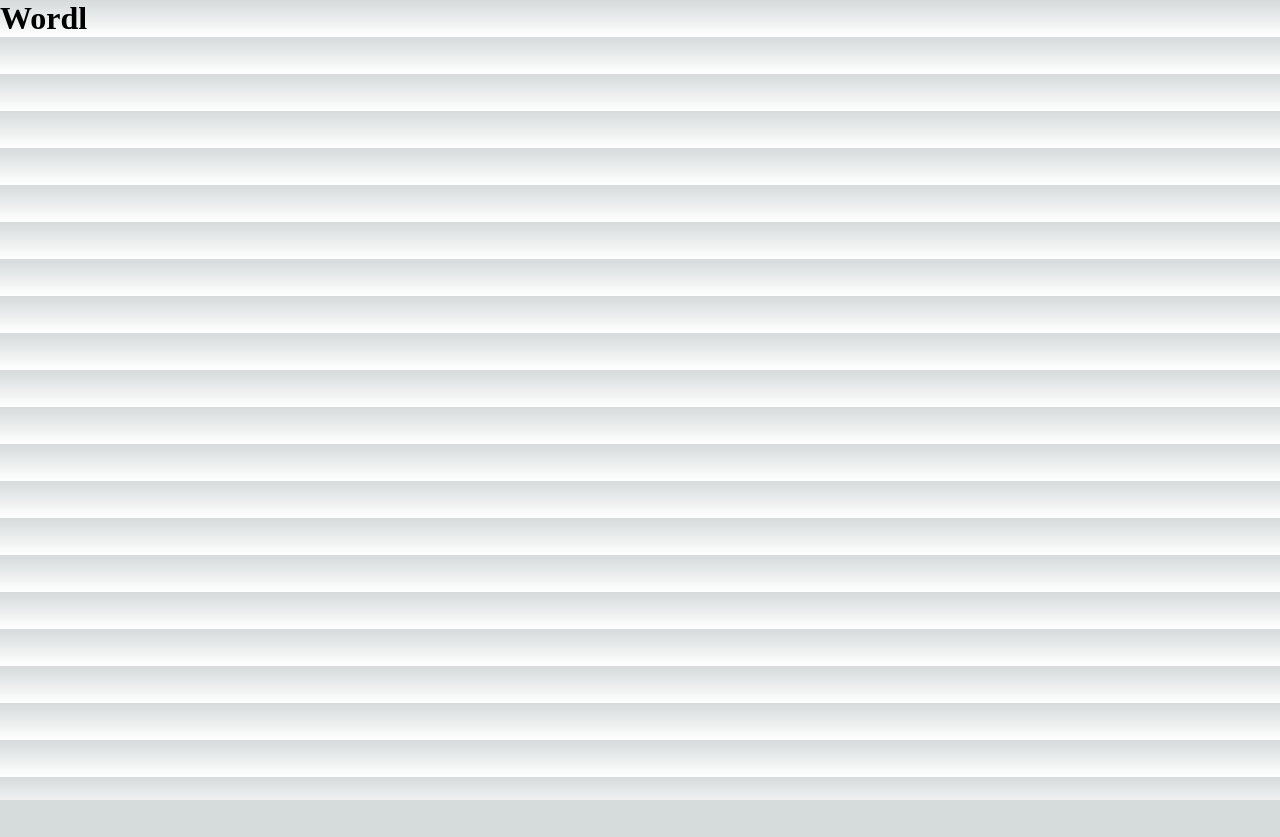
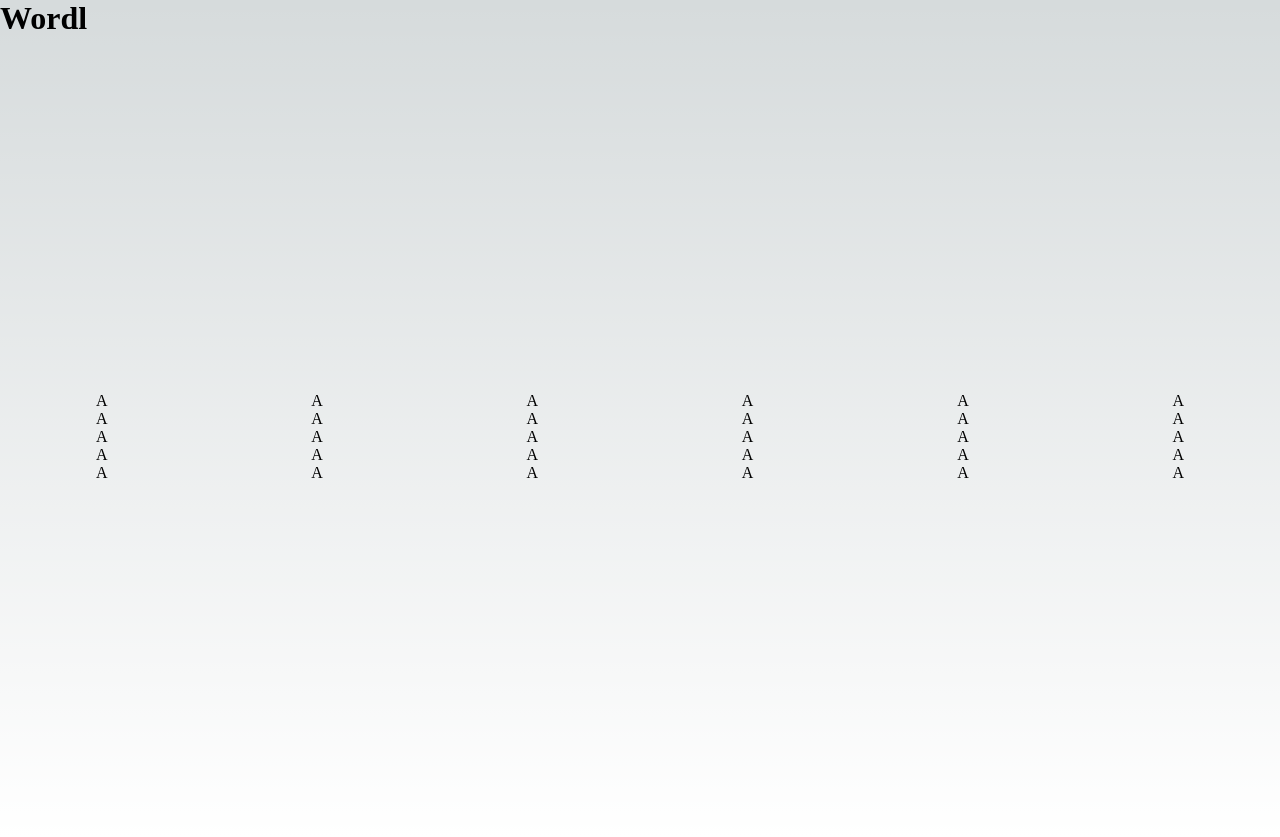
Before and after one commit to siansrd/wordl_clone, a Next.js app: page / in a window 1280 px wide. Before the commit the page ends 800 px from the top, so only its background shows below. Built offline with nearby package versions, Linux system fonts and the light colour scheme.

Commit message:
Adds components for basic grid

```diff
--- /dev/null
+++ b/components/Box.tsx
@@ -0,0 +1,8 @@
+const Box = ({ letter }: BoxProps) => <div>{letter}</div>;
+
+export default Box
+
+
+type BoxProps = {
+  letter: string;
+}
--- /dev/null
+++ b/components/Grid.tsx
@@ -0,0 +1,15 @@
+import Row from "./Row"
+import styles from '../styles/Home.module.css'
+
+const Grid = () => {
+
+  const GUESSES = 6
+
+  const rows = [...Array(GUESSES)].map(() => <Row/>)
+
+  return <div className={styles.grid}>
+    {rows}
+  </div>
+}
+
+export default Grid
--- /dev/null
+++ b/components/Row.tsx
@@ -0,0 +1,12 @@
+import Box from "./Box"
+
+const Row = () => {
+  const WORD_LENGTH = 5
+
+  const boxes = [...Array(WORD_LENGTH)].map(() => <Box letter={"A"}></Box>)
+
+  return <div>{boxes}</div>
+
+}
+
+export default Row
--- a/pages/index.tsx
+++ b/pages/index.tsx
@@ -22,7 +22,7 @@
           </h1>
 
           </div>
-
+            <Grid />
           <div>
         </div>
       </main>
--- a/styles/Home.module.css
+++ b/styles/Home.module.css
@@ -1,3 +1,7 @@
+.title {
+  text-decoration: dotted;
+}
+
 .grid {
   display: flex;
   flex-direction: row;
```
